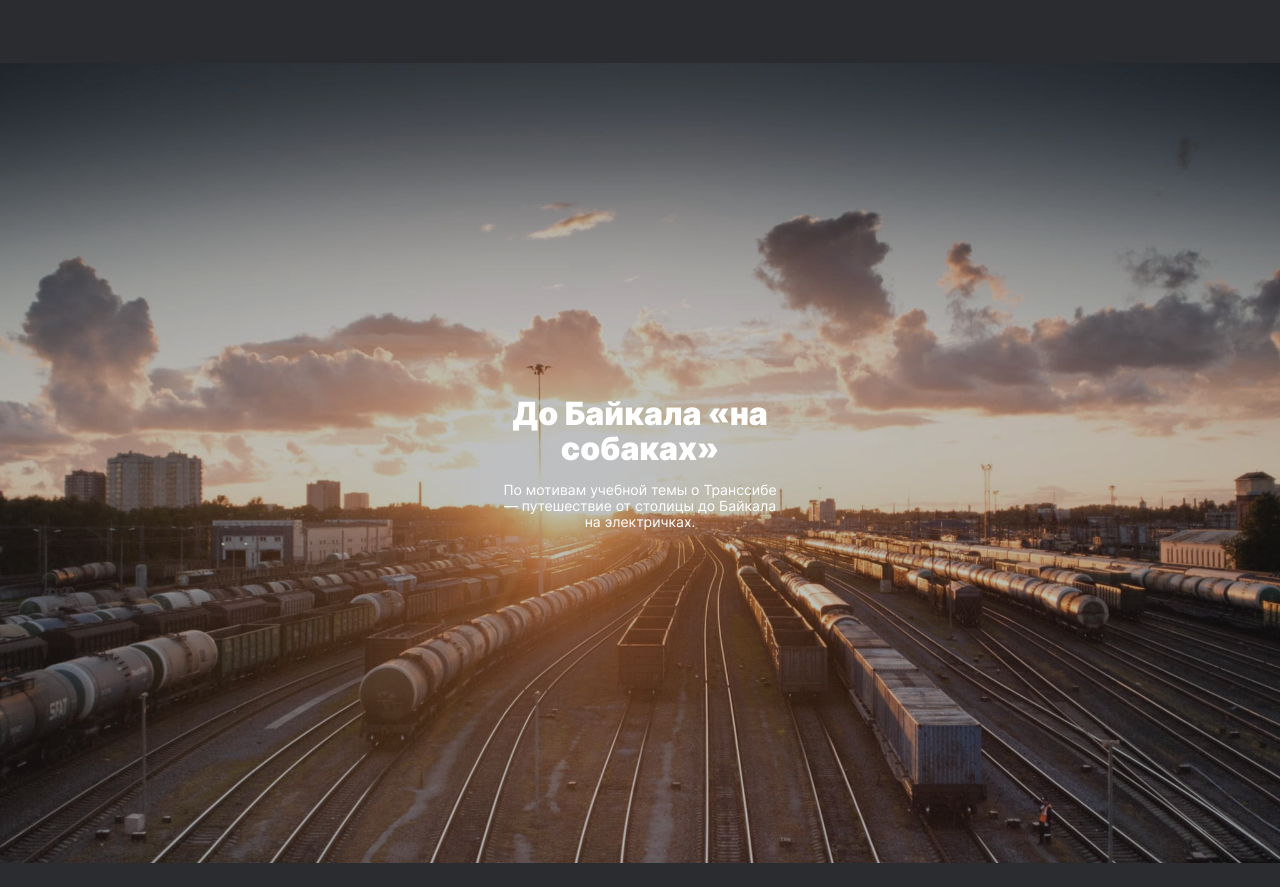
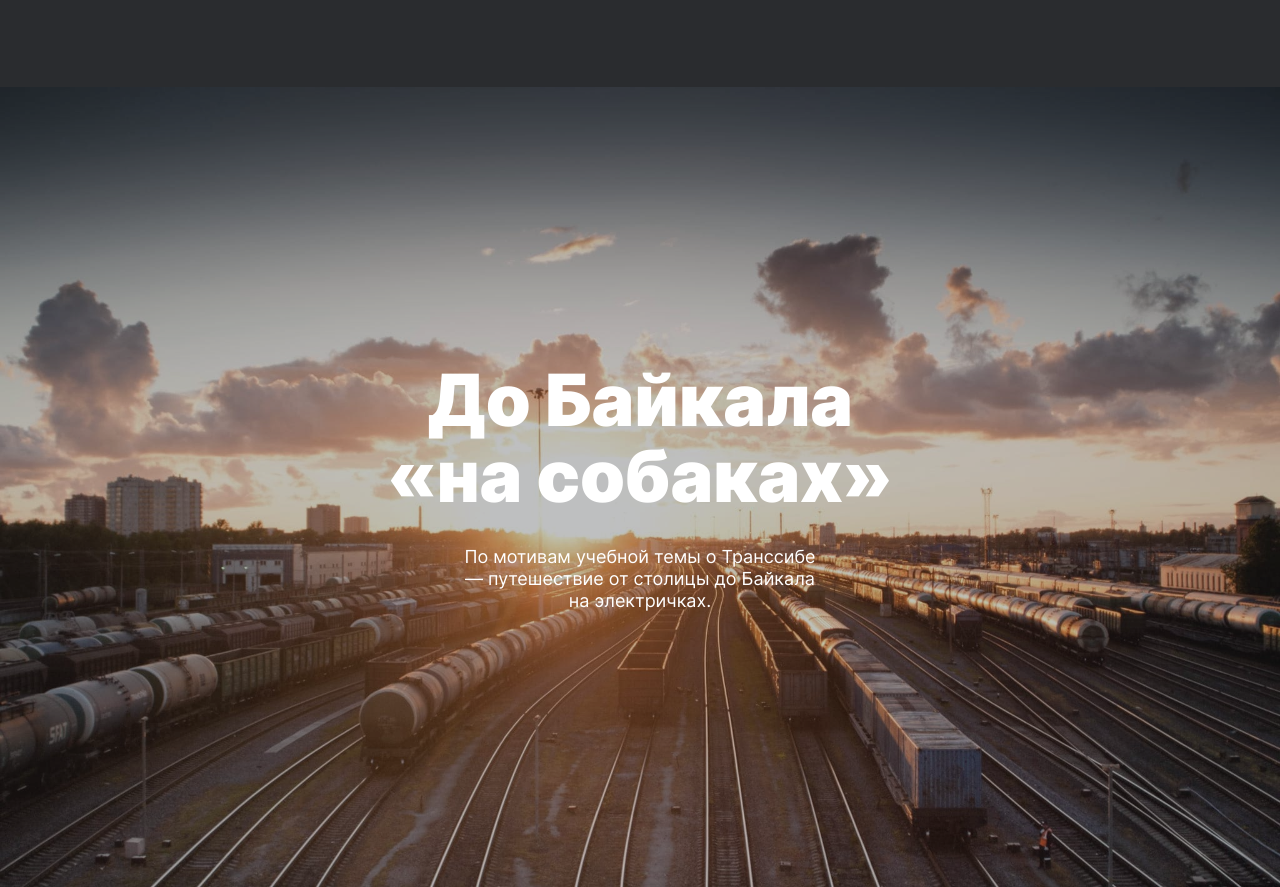
Before and after one commit to marselsagitov/russian-travel, a plain HTML site: page index.html in a window 1280 px wide. Shown: the part 4940-5827 px from the top of the page. Drawn offline with Linux system fonts and the light colour scheme.

Commit message:
cover 768

```diff
--- a/blocks/cover/__subtitle/cover__subtitle.css
+++ b/blocks/cover/__subtitle/cover__subtitle.css
@@ -5,6 +5,14 @@
   line-height: 16px;
   color: #FFFFFF;
   text-align: center;
-  margin: 8px 0 0;
+  margin: 0;
   z-index: 1;
 }
+
+@media screen and (min-width: 768px) {
+  .cover__subtitle {
+    max-width: 360px;
+    font-size: 18px;
+    line-height: 22px;
+  }
+}
--- a/blocks/cover/__title/cover__title.css
+++ b/blocks/cover/__title/cover__title.css
@@ -5,6 +5,15 @@
   line-height: 35px;
   text-align: center;
   color: #FFFFFF;
-  margin: 0 0 8px;
+  margin: 0 0 16px;
   z-index: 1;
 }
+
+@media screen and (min-width: 768px) {
+  .cover__title {
+    max-width: 560px;
+    font-size: 72px;
+    line-height: 76px;
+    margin-bottom: 32px;
+  }
+}
--- a/blocks/cover/cover.css
+++ b/blocks/cover/cover.css
@@ -1,3 +1,9 @@
 .cover {
   margin-top: 66px;
 }
+
+@media screen and (min-width: 768px) {
+  .cover {
+    margin-top: 90px;
+  }
+}
```
